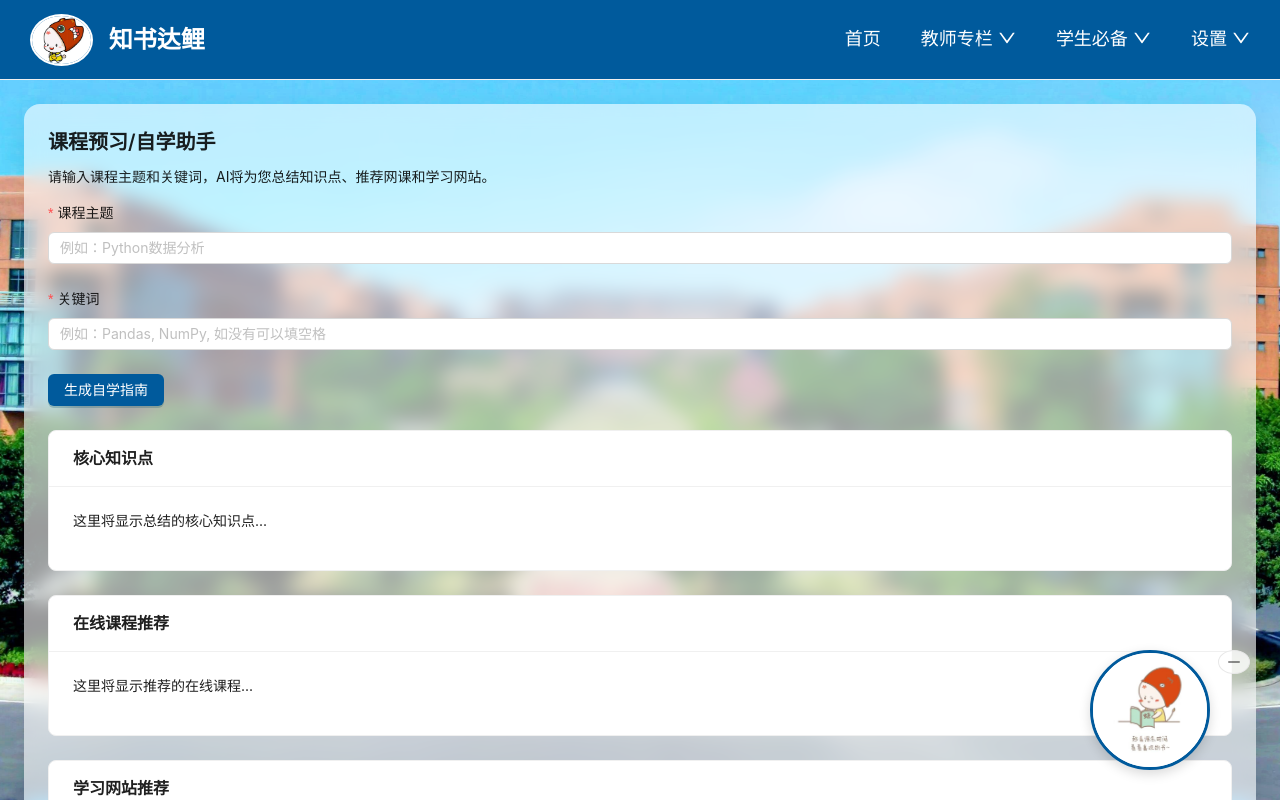
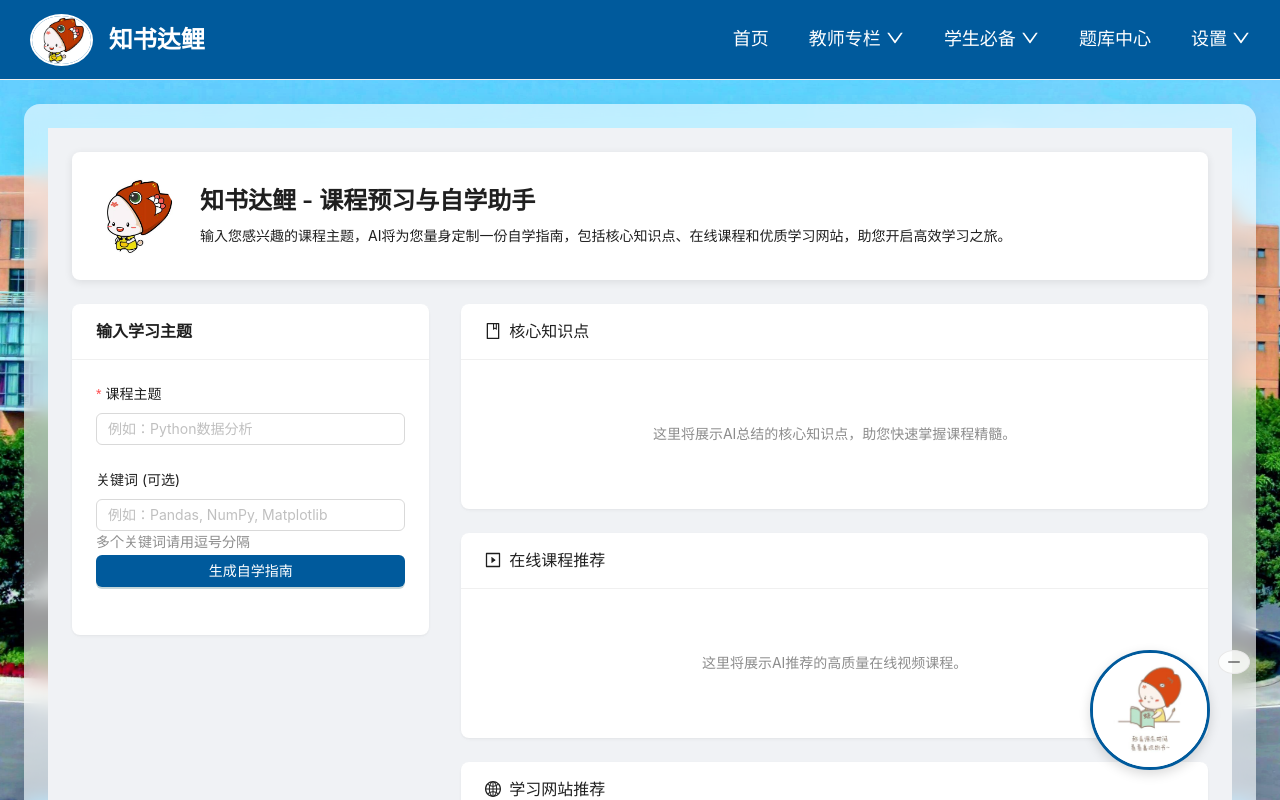
Before and after one commit to T2ek1ng0/ai-teaching-assistant, a React (Vite) app: page /ai-teaching-assistant/self-learning in a window 1280 px wide. Shown: the top 800 px of the page. Built offline with nearby package versions, Linux system fonts and the light colour scheme.

Commit message:
feat: 调整导航栏并美化聊天机器人页面

```diff
--- a/src/components/NavBar.jsx
+++ b/src/components/NavBar.jsx
@@ -11,10 +11,8 @@ const teacherMenuItems = [
 ];
 
 const studentMenuItems = [
-  { key: '1', label: <Link to="/course-preview">课程预习</Link> },
-  { key: '2', label: <Link to="/self-learning">自学助手</Link> },
-  { key: '3', label: <Link to="/chatbot">智能答疑机器人</Link> },
-  { key: '4', label: <Link to="/question-bank">题库中心</Link> },
+  { key: '1', label: <Link to="/self-learning">课程预习与自学</Link> },
+  { key: '2', label: <Link to="/chatbot">智能答疑机器人</Link> },
 ];
 
 const settingsMenuItems = [
@@ -52,6 +50,7 @@ const NavBar = () => {
             学生必备 <DownOutlined className={getArrowClass('student')} />
           </a>
         </Dropdown>
+        <Link to="/question-bank" className="nav-item">题库中心</Link>
         <Dropdown menu={{ items: settingsMenuItems }} onOpenChange={(open) => handleOpenChange('settings', open)}>
           <a className="ant-dropdown-link" onClick={e => e.preventDefault()}>
             设置 <DownOutlined className={getArrowClass('settings')} />
--- a/src/pages/Chatbot.css
+++ b/src/pages/Chatbot.css
@@ -1,9 +1,43 @@
+/* src/pages/Chatbot.css */
+
+.chatbot-container {
+  padding: 24px;
+  background-color: #f0f2f5;
+  min-height: 100vh;
+}
+
+.header-section {
+  display: flex;
+  align-items: center;
+  gap: 24px;
+  background: #fff;
+  padding: 24px;
+  border-radius: 8px;
+  margin-bottom: 24px;
+  box-shadow: 0 2px 8px rgba(0, 0, 0, 0.09);
+}
+
+.header-text h3 {
+  font-weight: 600;
+}
+
+.chat-card {
+  display: flex;
+  flex-direction: column;
+  height: calc(100vh - 240px); /* Adjust height based on your layout */
+  box-shadow: 0 2px 8px rgba(0, 0, 0, 0.06);
+}
+
 .message-list {
-  padding: 0 16px;
+  flex-grow: 1;
+  overflow-y: auto;
+  padding: 24px;
+  background-color: #fafafa;
 }
 
 .message-item {
   display: flex;
+  align-items: flex-end;
   margin-bottom: 16px;
 }
 
@@ -16,24 +50,48 @@
 }
 
 .message-bubble {
-  padding: 8px 12px;
-  border-radius: 12px;
-  max-width: 70%;
+  padding: 10px 16px;
+  border-radius: 18px;
+  max-width: 75%;
   word-wrap: break-word;
+  line-height: 1.6;
+  box-shadow: 0 1px 2px rgba(0,0,0,0.05);
 }
 
 .message-item.user .message-bubble {
   background-color: #1890ff;
   color: white;
-  border-top-right-radius: 2px;
+  border-top-right-radius: 4px;
 }
 
 .message-item.bot .message-bubble {
-  background-color: #f0f2f5;
+  background-color: #ffffff;
   color: #333;
-  border-top-left-radius: 2px;
+  border: 1px solid #f0f0f0;
+  border-top-left-radius: 4px;
 }
 
 .message-avatar {
-  margin: 0 8px;
+  margin: 0 10px;
+  align-self: flex-start;
 }
+
+.chat-input-area {
+  display: flex;
+  padding: 16px 24px;
+  border-top: 1px solid #f0f0f0;
+  background-color: #fff;
+}
+
+.chat-input-area .ant-input {
+  border-radius: 6px;
+}
+
+.chat-input-area .ant-btn {
+  border-radius: 6px;
+}
+
+/* Markdown styles inside bubbles */
+.message-bubble p:last-child {
+  margin-bottom: 0;
+}
--- /dev/null
+++ b/src/pages/CourseSelfLearningAssistant.css
@@ -0,0 +1,83 @@
+/* src/pages/CourseSelfLearningAssistant.css */
+
+.self-learning-assistant-container {
+  padding: 24px;
+  background-color: #f0f2f5;
+  min-height: 100vh;
+}
+
+.header-section {
+  display: flex;
+  align-items: center;
+  gap: 24px;
+  background: #fff;
+  padding: 24px;
+  border-radius: 8px;
+  margin-bottom: 24px;
+  box-shadow: 0 2px 8px rgba(0, 0, 0, 0.09);
+}
+
+.header-text h3 {
+  font-weight: 600;
+}
+
+.form-card, .result-card {
+  background: #fff;
+  border-radius: 8px;
+  box-shadow: 0 2px 8px rgba(0, 0, 0, 0.06);
+  transition: box-shadow 0.3s;
+}
+
+.form-card:hover, .result-card:hover {
+  box-shadow: 0 4px 12px rgba(0, 0, 0, 0.1);
+}
+
+.result-card .ant-card-head {
+  border-bottom: 1px solid #f0f0f0;
+  font-size: 16px;
+  font-weight: 500;
+}
+
+.result-card .ant-card-body {
+  min-height: 150px;
+  display: flex;
+  flex-direction: column;
+}
+
+.placeholder-content {
+  flex-grow: 1;
+  display: flex;
+  align-items: center;
+  justify-content: center;
+  text-align: center;
+  color: #888;
+}
+
+/* Markdown styles inside cards */
+.result-card .ant-card-body h1,
+.result-card .ant-card-body h2,
+.result-card .ant-card-body h3 {
+  margin-top: 1em;
+  margin-bottom: 0.5em;
+  font-weight: 600;
+}
+
+.result-card .ant-card-body h1 { font-size: 1.5em; border-bottom: 1px solid #eee; padding-bottom: 0.3em; }
+.result-card .ant-card-body h2 { font-size: 1.25em; }
+.result-card .ant-card-body h3 { font-size: 1.1em; }
+
+.result-card .ant-card-body p {
+  line-height: 1.6;
+}
+
+.result-card .ant-card-body ul,
+.result-card .ant-card-body ol {
+  padding-left: 20px;
+}
+
+.result-card .ant-card-body pre {
+  background-color: #fafafa;
+  padding: 16px;
+  border-radius: 4px;
+  border: 1px solid #f0f0f0;
+}
--- a/src/pages/CourseSelfLearningAssistant.jsx
+++ b/src/pages/CourseSelfLearningAssistant.jsx
@@ -1,10 +1,13 @@
 import React, { useState } from 'react';
-import { Form, Input, Button, Card, Typography, Space, Spin, message, Alert } from 'antd';
+import { Form, Input, Button, Card, Typography, Space, Spin, message, Alert, Avatar, Row, Col } from 'antd';
+import { BookOutlined, PlaySquareOutlined, GlobalOutlined } from '@ant-design/icons';
 import ReactMarkdown from 'react-markdown';
 import remarkGfm from 'remark-gfm';
 import { callLLM } from '../utils/llm';
+import defaultImage from '../assets/default.jpg';
+import './CourseSelfLearningAssistant.css';
 
-const { Title, Paragraph } = Typography;
+const { Title, Paragraph, Text } = Typography;
 
 const CourseSelfLearningAssistant = () => {
   const [loading, setLoading] = useState(false);
@@ -17,15 +20,9 @@ const CourseSelfLearningAssistant = () => {
     setResult(null);
     setError(null);
 
-    const systemPrompt = `你是一位顶级的学习专家，请根据用户提供的课程主题和关键词，为用户提供一份自学指南。
-你的回答必须遵循以下JSON格式，不要添加任何额外的解释或说明文字：
-{
-  "knowledgePoints": "总结相关的核心知识点，使用Markdown格式。",
-  "onlineCourses": "推荐一些高质量的在线课程（如 Coursera、edX、Bilibili 上的课程），使用Markdown格式。",
-  "websites": "推荐一些有用的学习网站和资源，使用Markdown格式。"
-}`;
+    const systemPrompt = `你是一位顶级的学习专家，请根据用户提供的课程主题和关键词，为用户提供一份自学指南。\n你的回答必须遵循以下JSON格式，不要添加任何额外的解释或说明文字：\n{\n  \"knowledgePoints\": \"总结相关的核心知识点，使用Markdown格式。\",\n  \"onlineCourses\": \"推荐一些高质量的在线课程（如 Coursera、edX、Bilibili 上的课程），使用Markdown格式。\",\n  \"websites\": \"推荐一些有用的学习网站和资源，使用Markdown格式。\"\n}`;
 
-    const userPrompt = `课程主题: ${values.topic}\n关键词: ${values.keywords}`;
+    const userPrompt = `课程主题: ${values.topic}\n关键词: ${values.keywords || ''}`;
 
     const llmResponse = await callLLM([
       { role: 'system', content: systemPrompt },
@@ -36,6 +33,7 @@ const CourseSelfLearningAssistant = () => {
       try {
         const parsedResult = JSON.parse(llmResponse.data);
         setResult(parsedResult);
+        message.success('自学指南已生成！');
       } catch (e) {
         console.error("Failed to parse LLM response:", e);
         setError("AI返回的数据格式不正确，无法解析。请稍后重试。");
@@ -49,54 +47,59 @@ const CourseSelfLearningAssistant = () => {
     setLoading(false);
   };
 
+  const renderResultCard = (title, icon, content, placeholder) => (
+    <Card title={<Space>{icon}{title}</Space>} bordered={false} className="result-card">
+      {content ? (
+        <ReactMarkdown remarkPlugins={[remarkGfm]}>{content}</ReactMarkdown>
+      ) : (
+        <div className="placeholder-content">
+          <Text type="secondary">{placeholder}</Text>
+        </div>
+      )}
+    </Card>
+  );
+
   return (
-    <div>
-      <Title level={4}>课程预习/自学助手</Title>
-      <Paragraph>请输入课程主题和关键词，AI将为您总结知识点、推荐网课和学习网站。</Paragraph>
+    <div className="self-learning-assistant-container">
+      <div className="header-section">
+        <Avatar size={80} src={defaultImage} />
+        <div className="header-text">
+          <Title level={3} style={{ margin: 0 }}>知书达鲤 - 课程预习与自学助手</Title>
+          <Paragraph style={{ margin: 0, marginTop: 8 }}>
+            输入您感兴趣的课程主题，AI将为您量身定制一份自学指南，包括核心知识点、在线课程和优质学习网站，助您开启高效学习之旅。
+          </Paragraph>
+        </div>
+      </div>
 
+      <Row gutter={32}>
+        <Col xs={24} md={8}>
+          <Card title="输入学习主题" bordered={false} className="form-card">
             <Form onFinish={onFinish} layout="vertical">
-        <Form.Item
-          name="topic"
-          label="课程主题"
-          rules={[{ required: true, message: '请输入课程主题!' }]}
-        >
+              <Form.Item name="topic" label="课程主题" rules={[{ required: true, message: '请输入课程主题!' }]}>
                 <Input placeholder="例如：Python数据分析" />
               </Form.Item>
-        <Form.Item
-          name="keywords"
-          label="关键词"
-          rules={[{ required: true, message: '请输入关键词!' }]}
-        >
-          <Input placeholder="例如：Pandas, NumPy, 如没有可以填空格" />
+              <Form.Item name="keywords" label="关键词 (可选)" help="多个关键词请用逗号分隔">
+                <Input placeholder="例如：Pandas, NumPy, Matplotlib" />
               </Form.Item>
               <Form.Item>
-          <Button type="primary" htmlType="submit" loading={loading}>
+                <Button type="primary" htmlType="submit" loading={loading} block>
                   {loading ? '正在生成...' : '生成自学指南'}
                 </Button>
               </Form.Item>
             </Form>
-
-      {error && <Alert message="错误" description={error} type="error" showIcon style={{ marginBottom: 24 }} />}
-
-      <Spin spinning={loading} tip="AI 正在努力生成中..." size="large">
+          </Card>
+        </Col>
+        <Col xs={24} md={16}>
+          <Spin spinning={loading} tip="AI 正在努力生成中..." size="large" style={{ width: '100%' }}>
+            {error && <Alert message="生成出错" description={error} type="error" showIcon style={{ marginBottom: 24 }} />}
             <Space direction="vertical" size="large" style={{ width: '100%' }}>
-          <Card title="核心知识点">
-            <ReactMarkdown remarkPlugins={[remarkGfm]}>
-              {result?.knowledgePoints || '这里将显示总结的核心知识点...'}
-            </ReactMarkdown>
-          </Card>
-          <Card title="在线课程推荐">
-            <ReactMarkdown remarkPlugins={[remarkGfm]}>
-              {result?.onlineCourses || '这里将显示推荐的在线课程...'}
-            </ReactMarkdown>
-          </Card>
-          <Card title="学习网站推荐">
-            <ReactMarkdown remarkPlugins={[remarkGfm]}>
-              {result?.websites || '这里将显示推荐的学习网站...'}
-            </ReactMarkdown>
-          </Card>
+              {renderResultCard("核心知识点", <BookOutlined />, result?.knowledgePoints, "这里将展示AI总结的核心知识点，助您快速掌握课程精髓。")}
+              {renderResultCard("在线课程推荐", <PlaySquareOutlined />, result?.onlineCourses, "这里将展示AI推荐的高质量在线视频课程。")}
+              {renderResultCard("学习网站推荐", <GlobalOutlined />, result?.websites, "这里将展示AI推荐的相关学习网站和文档资源。")}
             </Space>
           </Spin>
+        </Col>
+      </Row>
     </div>
   );
 };
```
Also changed, not shown: src/pages/Chatbot.jsx (+28 -15 lines). Lines whose indentation alone changed are shown as unchanged.
